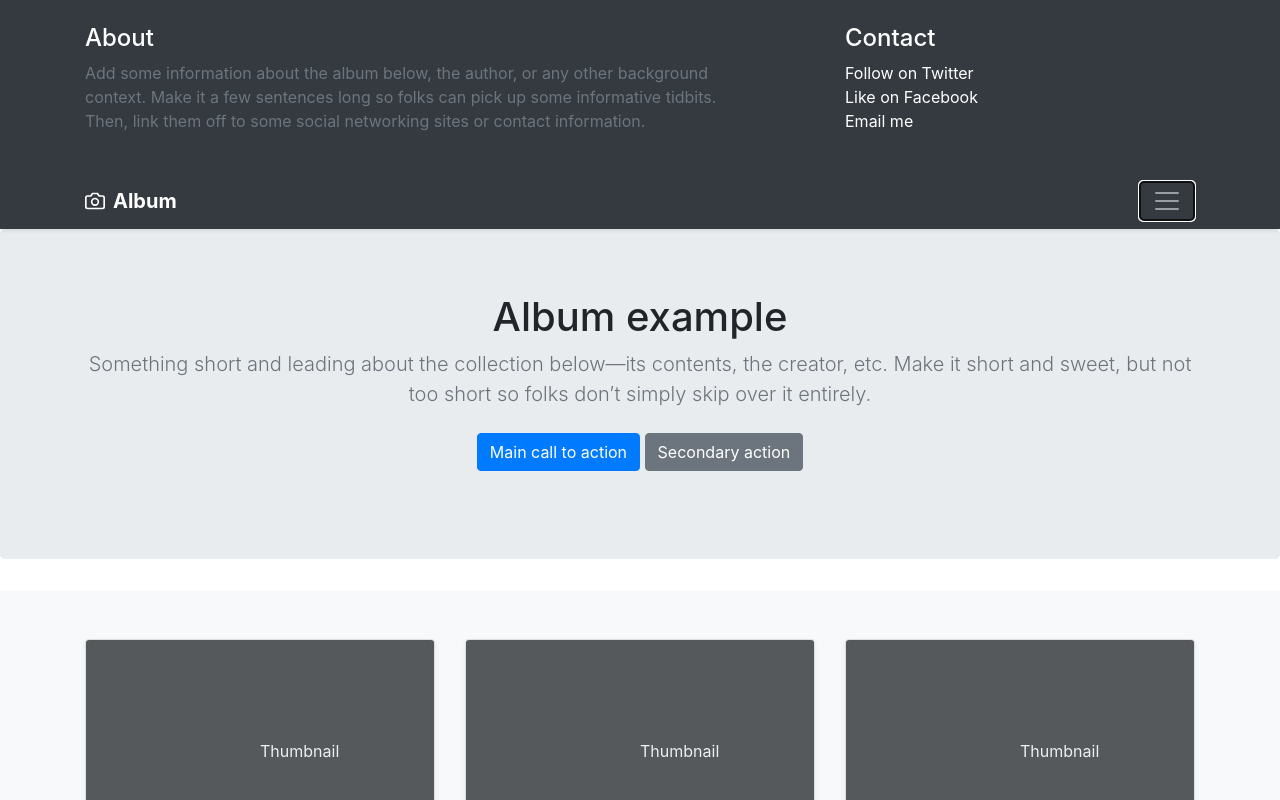
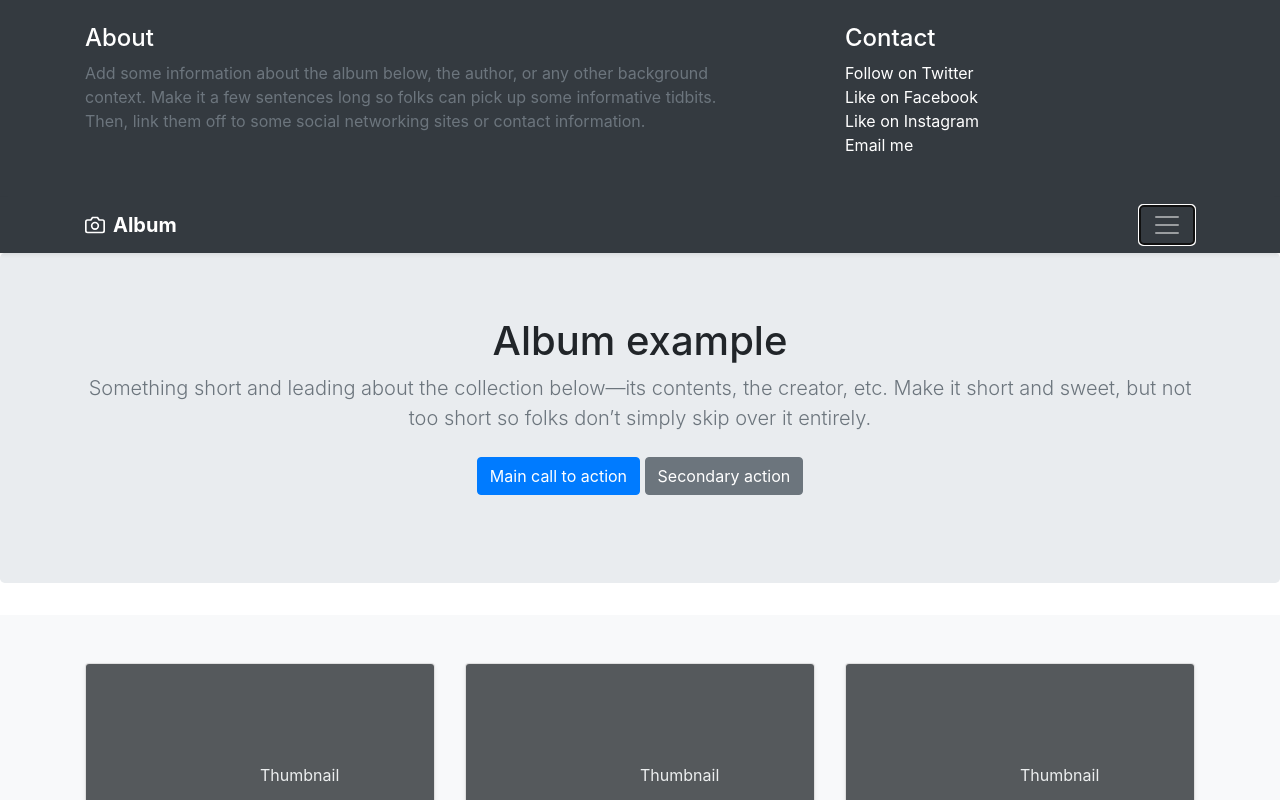
Before and after one commit to WinTarGet/kokoc, a plain HTML site: page index.html in a window 1280 px wide. Both pictures are taken after a click on the button "Toggle navigation". Shown: the top 800 px of the page. Drawn offline with Linux system fonts and the light colour scheme.

Commit message:
Add like Instagram

```diff
--- a/index.html
+++ b/index.html
@@ -24,7 +24,7 @@
                     <ul class="list-unstyled">
                         <li><a href="#" class="text-white">Follow on Twitter</a></li>
                         <li><a href="#" class="text-white">Like on Facebook</a></li>
-                        <!-- new social link -->
+                        <li><a href="#" class="text-white">Like on Instagram</a></li>
                         <li><a href="#" class="text-white">Email me</a></li>
                     </ul>
                 </div>
```
